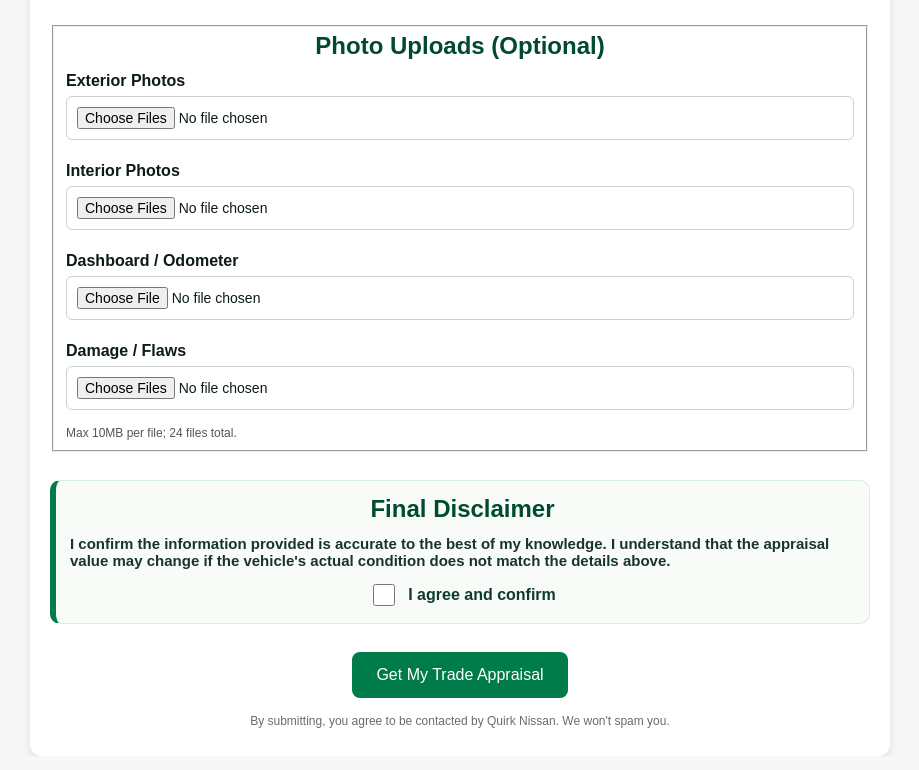
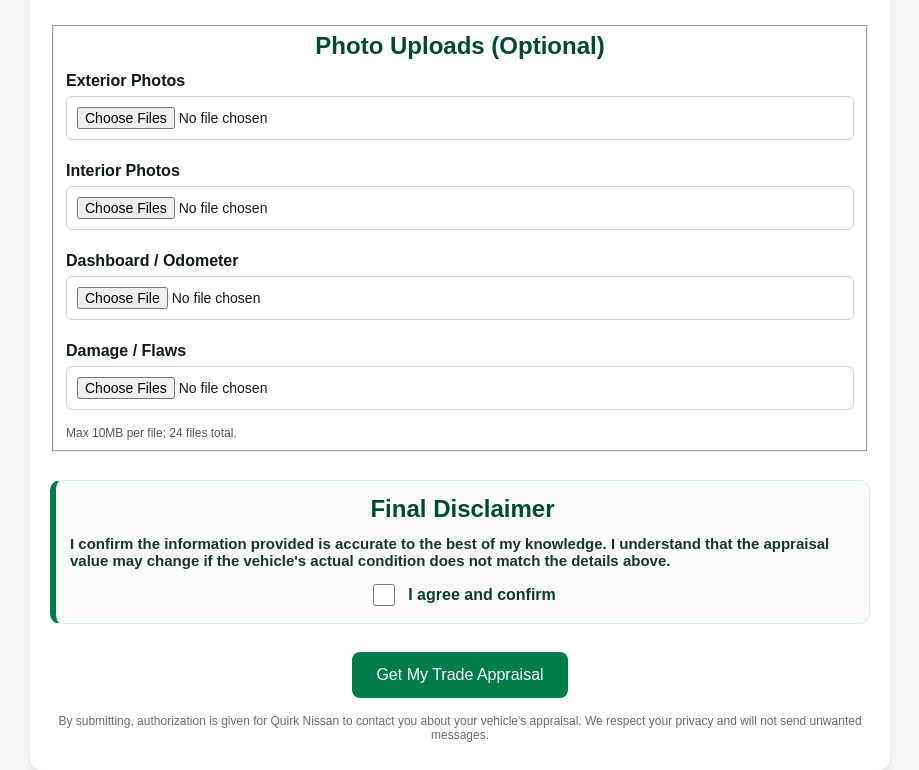
Before and after one commit to mpalmer79/quirk-trade-appraisal-Nissan, a plain HTML site: page index.html in a window 1280 px wide. Shown: the part 2166-2936 px from the top of the page, without its empty margins (180-1099 px from the left). Drawn offline with Linux system fonts and the light colour scheme; no server answers.

Commit message:
Update index.html

```diff
--- a/index.html
+++ b/index.html
@@ -216,7 +216,7 @@
 </div>
 </div>
 <button data-i18n="submit" id="submitBtn" type="submit">Get My Trade Appraisal</button>
-<div class="smallprint">By submitting, you agree to be contacted by Quirk Nissan. We won't spam you.</div>
+<div class="smallprint">By submitting, authorization is given for Quirk Nissan to contact you about your vehicle's appraisal. We respect your privacy and will not send unwanted messages.</div>
 </form>
 <div aria-live="polite" class="toast" id="toast" role="status"></div>
 <script src="assets/app.js"></script>
```
